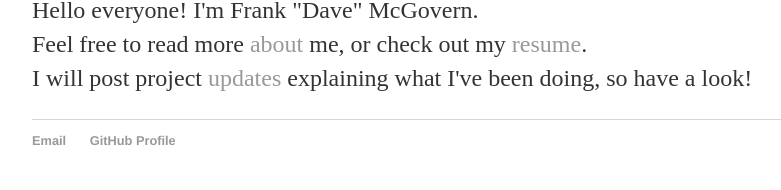
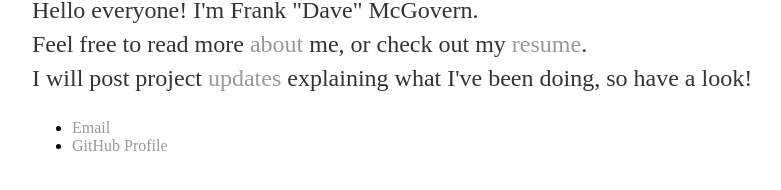
Before and after one commit to FDM320/FDM320.github.io, a Jekyll site: the page built from index.html, in a window 1280 px wide. Shown: the part 203-393 px from the top of the page, without its empty margins (160-941 px from the left). Built offline with Jekyll 4.4.1, drawn with Linux system fonts in a browser that asks for light colours.

Commit message:
Update default.html

```diff
--- a/_layouts/default.html
+++ b/_layouts/default.html
@@ -15,7 +15,7 @@
 		<!-- link to main stylesheet -->
 		<link rel="stylesheet" type="text/css" href="/css/main.css">
 	</head>
-	<body>
+	<body class="custom-body">
 		<nav>
 			<ul>
 				<li><a href="/">Home</a></li>
@@ -27,11 +27,11 @@
 		<div class="container">
     			{{ content }}
 		</div><!-- /.container -->
-		<footer>
+		<div class="custom-footer">
     			<ul>
         			<li><a href="mailto:fdmcgov@gmail.com">Email</a></li>
         			<li><a href="https://github.com/FDM320" target="_blank">GitHub Profile</a></li>
 			</ul>
-		</footer>
+		</div>
 	</body>
 </html>
```
Lines whose indentation alone changed are shown as unchanged.
